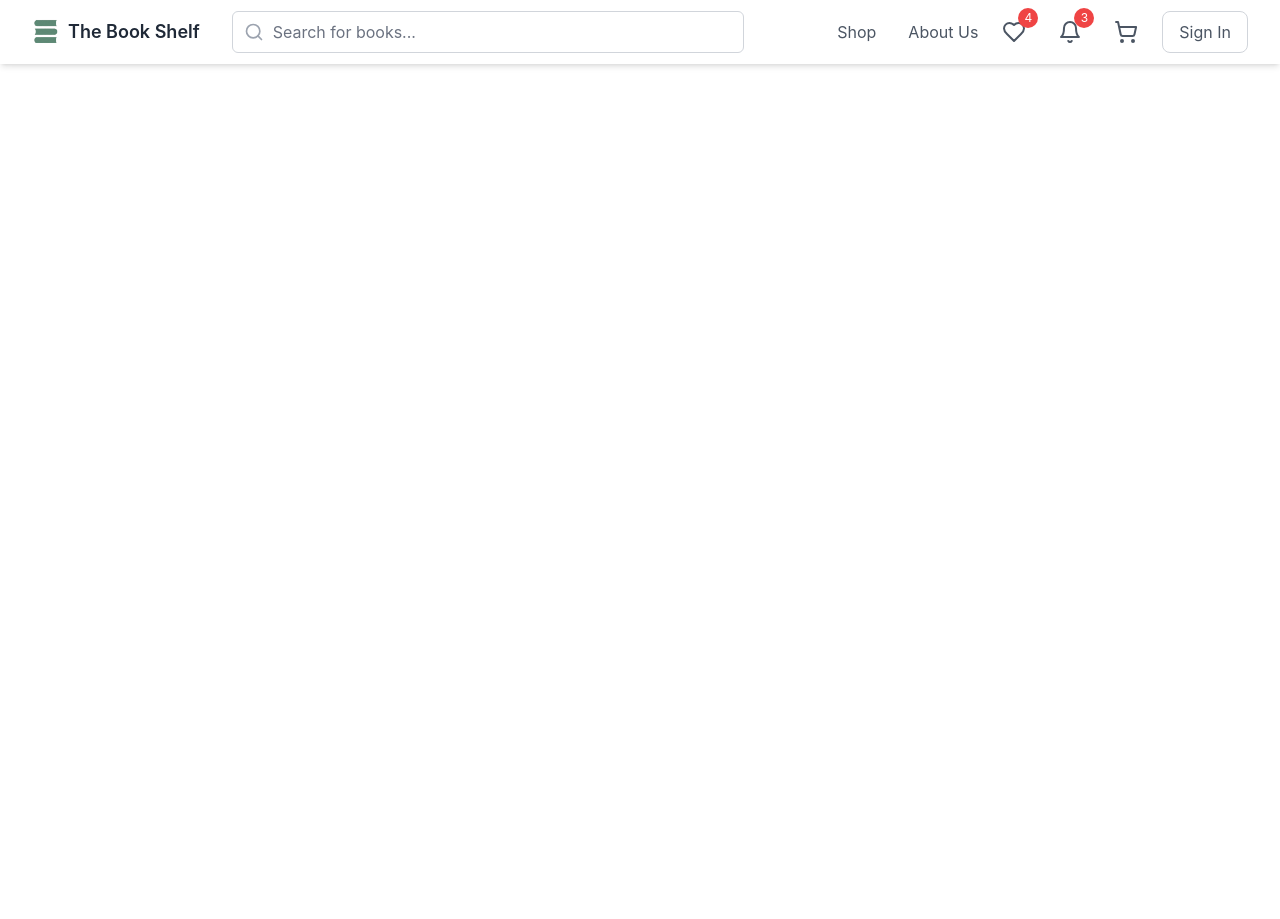
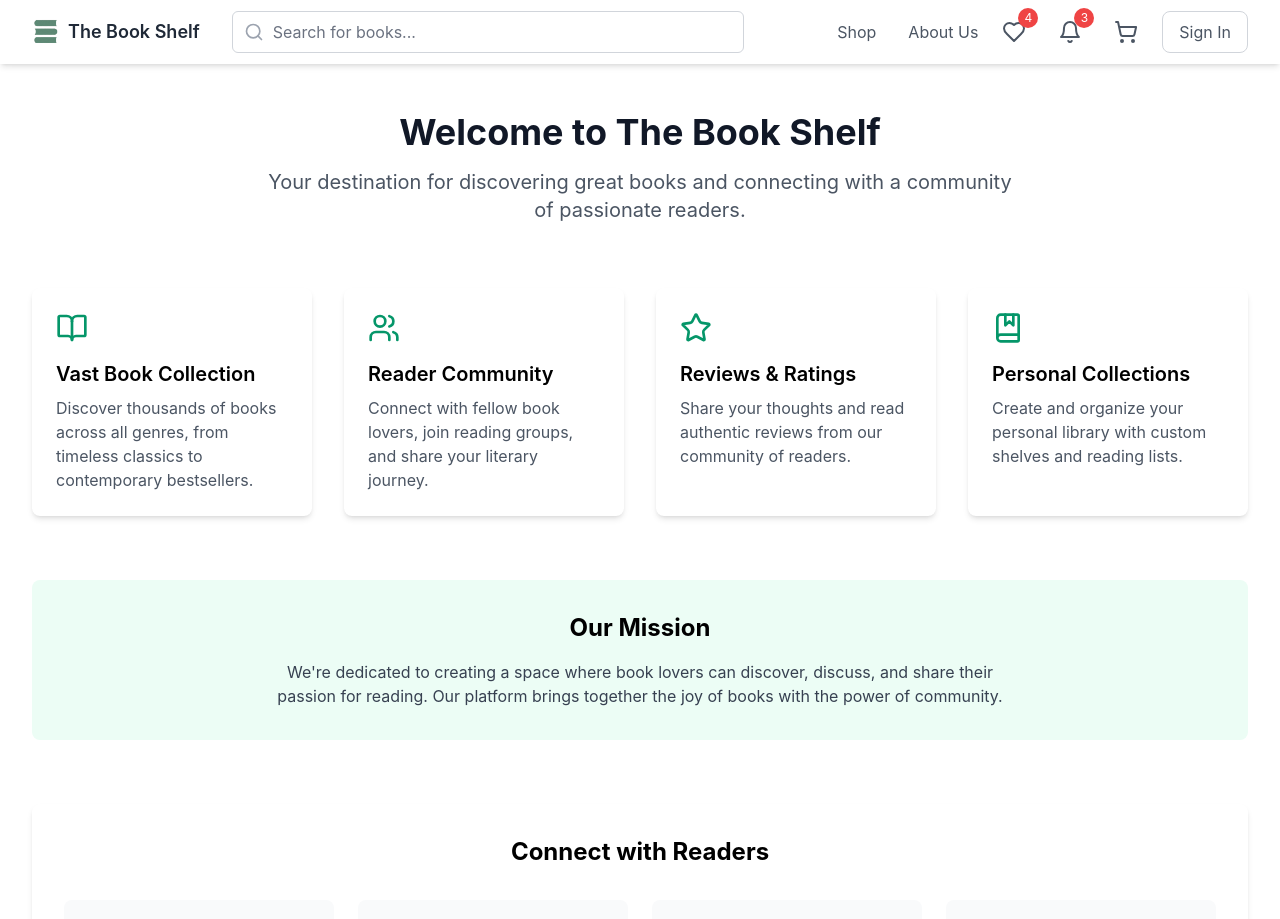
Before and after one commit to Nesrinels/the_book_shelf, a React (Create React App) app in the folder frontend/: page /about in a window 1280 px wide. Shown: the top 919 px of the page. Before the commit the page ends 800 px from the top, so only its background shows below. Built offline with nearby package versions, Linux system fonts and the light colour scheme.

Commit message:
about us page

```diff
--- /dev/null
+++ b/frontend/src/Components/AboutUs.js
@@ -0,0 +1,114 @@
+import React from 'react';
+import {
+  BookOpen,
+  Users,
+  Star,
+  BookMarked,
+  Heart,
+  MessagesSquare,
+  Share2,
+  BookmarkPlus
+} from 'lucide-react';
+import Footer from './Footer';
+
+const AboutUs = () => {
+  const features = [
+    {
+      icon: <BookOpen className="w-8 h-8 text-emerald-600" />,
+      title: "Vast Book Collection",
+      description: "Discover thousands of books across all genres, from timeless classics to contemporary bestsellers."
+    },
+    {
+      icon: <Users className="w-8 h-8 text-emerald-600" />,
+      title: "Reader Community",
+      description: "Connect with fellow book lovers, join reading groups, and share your literary journey."
+    },
+    {
+      icon: <Star className="w-8 h-8 text-emerald-600" />,
+      title: "Reviews & Ratings",
+      description: "Share your thoughts and read authentic reviews from our community of readers."
+    },
+    {
+      icon: <BookMarked className="w-8 h-8 text-emerald-600" />,
+      title: "Personal Collections",
+      description: "Create and organize your personal library with custom shelves and reading lists."
+    }
+  ];
+
+  const socialFeatures = [
+    {
+      icon: <Heart className="w-6 h-6 text-emerald-600" />,
+      text: "Follow your favorite readers"
+    },
+    {
+      icon: <MessagesSquare className="w-6 h-6 text-emerald-600" />,
+      text: "Participate in book discussions"
+    },
+    {
+      icon: <Share2 className="w-6 h-6 text-emerald-600" />,
+      text: "Share your reading progress"
+    },
+    {
+      icon: <BookmarkPlus className="w-6 h-6 text-emerald-600" />,
+      text: "Create reading challenges"
+    }
+  ];
+
+  return (
+    <div className='home-page mt-16'>
+    <div className="w-full mx-auto px-4 py-12 sm:px-6 lg:px-8">
+      {/* Hero Section */}
+      <div className="text-center mb-16">
+        <h1 className="text-4xl font-bold text-gray-900 mb-4">
+          Welcome to The Book Shelf
+        </h1>
+        <p className="text-xl text-gray-600 max-w-3xl mx-auto">
+          Your destination for discovering great books and connecting with a community of passionate readers.
+        </p>
+      </div>
+
+      {/* Main Features Grid */}
+      <div className="grid grid-cols-1 md:grid-cols-2 lg:grid-cols-4 gap-8 mb-16">
+        {features.map((feature, index) => (
+          <div
+            key={index}
+            className="bg-white p-6 rounded-lg shadow-md hover:shadow-lg transition-shadow"
+          >
+            <div className="mb-4">
+              {feature.icon}
+            </div>
+            <h3 className="text-xl font-semibold mb-2">{feature.title}</h3>
+            <p className="text-gray-600">{feature.description}</p>
+          </div>
+        ))}
+      </div>
+
+      {/* Mission Statement */}
+      <div className="bg-emerald-50 p-8 rounded-lg mb-16">
+        <h2 className="text-2xl font-bold text-center mb-4">Our Mission</h2>
+        <p className="text-gray-700 text-center max-w-3xl mx-auto">
+          We're dedicated to creating a space where book lovers can discover, discuss, and share their passion for reading.
+          Our platform brings together the joy of books with the power of community.
+        </p>
+      </div>
+
+      {/* Social Features */}
+      <div className="bg-white p-8 rounded-lg shadow-md">
+        <h2 className="text-2xl font-bold text-center mb-8">Connect with Readers</h2>
+        <div className="grid grid-cols-1 sm:grid-cols-2 lg:grid-cols-4 gap-6">
+          {socialFeatures.map((feature, index) => (
+            <div key={index} className="flex items-center space-x-3 p-4 bg-gray-50 rounded-lg">
+              {feature.icon}
+              <span className="text-gray-700">{feature.text}</span>
+            </div>
+          ))}
+        </div>
+      </div>
+    </div>
+    <Footer/>
+    </div>
+  );
+};
+
+
+export default AboutUs;
--- a/frontend/src/Components/Home.js
+++ b/frontend/src/Components/Home.js
@@ -6,6 +6,7 @@ import Feature from './homepage/Feature.js';
 import Reviews from './homepage/Reviews.js';
 import Footer from './Footer.js';
 import apiService from '../services/api.js';
+import {Link} from 'react-router-dom';
 
 
 // BookCarousel component (unchanged)
@@ -29,14 +30,14 @@ const BookCarousel = ({ books }) => {
             transform: `translateX(-${startIndex * (100 / books.length)}%)`,
             width: `${books.length * 100}%`
           }}>
-            {books.map((book, index) => (
-              <div key={index} className="w-1/10 px-2 flex-shrink-0">
+            {books.map((book) => (
+              <Link to={`/books/${book._id}`} className="w-1/10 px-2 flex-shrink-0">
                 <div className="bg-emerald-700 p-4 rounded-lg shadow-lg transform hover:scale-105 transition-transform duration-200">
                   <img src={book.fullImageUrl} alt={book.title} className="w-auto h-64 object-cover rounded-md mb-4" />
                   <h3 className="text-white text-lg font-semibold truncate">{book.title}</h3>
                   <p className="text-gray-400 text-sm">{book.author}</p>
                 </div>
-              </div>
+              </Link>
             ))}
           </div>
         </div>
--- a/frontend/src/Routes/Routes.js
+++ b/frontend/src/Routes/Routes.js
@@ -15,6 +15,7 @@ import Books from '../Components/Admin/BooksPage';
 import Settings from '../Components/Admin/SystemSettings';
 import Reports from '../Components/Admin/Reports';
 import Orders from '../Components/Admin/Orders';
+import AboutUs from '../Components/AboutUs';
 
 const AppRoutes = () => {
   return (
@@ -27,6 +28,7 @@ const AppRoutes = () => {
       <Route path="/profile" element={<Profile />} />
       <Route path="/books/:id" element={<Book />} />
       <Route path="/cart" element={<CartPage />} />
+      <Route path="/about" element={<AboutUs />} />
 
       {/* Protected Route for Shop */}
       <Route path="/shop" element={<Shop />} />
```
